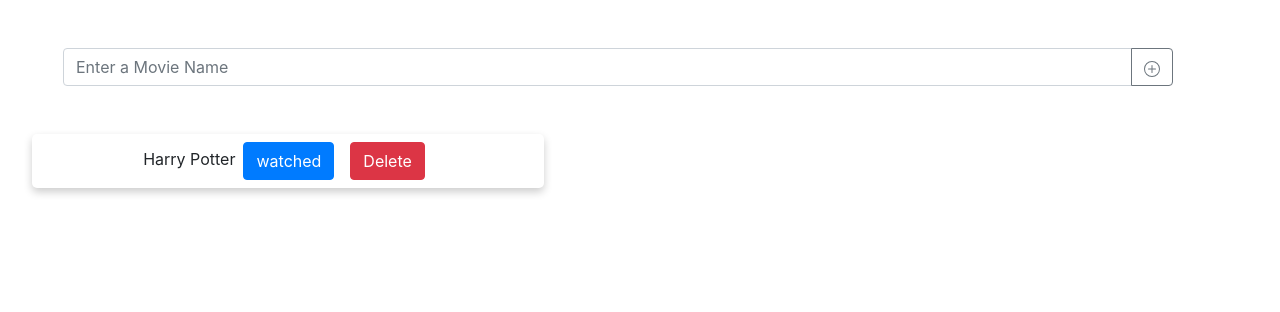
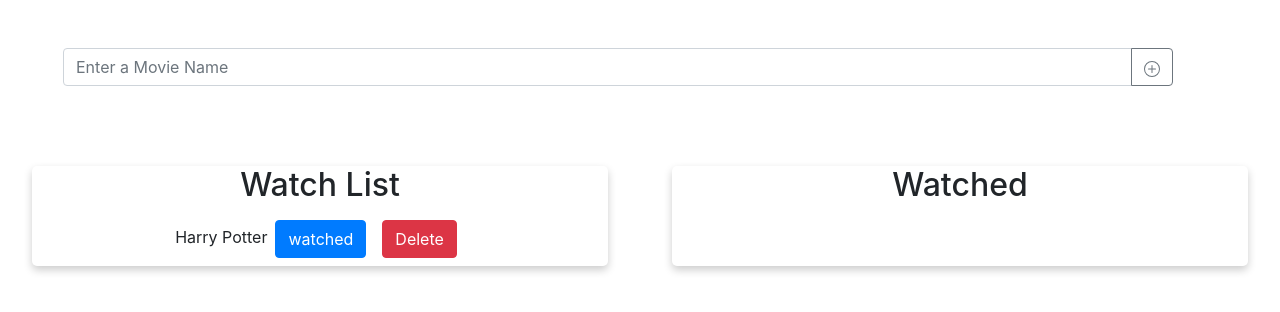
Before and after one commit to Nadeemalqattan/watching-list, a React (Create React App) app: page / in a window 1280 px wide. Shown: the top 312 px of the page. Built offline with nearby package versions, Linux system fonts and the light colour scheme.

Commit message:
styling edits

```diff
--- a/src/components/Movie.js
+++ b/src/components/Movie.js
@@ -1,15 +1,14 @@
+import { MovieWrapper } from "../styles";
 import DeleteButton from "./buttons/DeleteButton";
 import UpdateButton from "./buttons/UpdateButton";
 
 const Movie = ({ movie }) => {
   return (
-    <>
+    <MovieWrapper>
       {movie.name}
-      <span>
-        <UpdateButton movie={movie} />
-        <DeleteButton movieId={movie.id} />
-      </span>
-    </>
+      <UpdateButton movie={movie} />
+      <DeleteButton movieId={movie.id} />
+    </MovieWrapper>
   );
 };
 export default Movie;
--- a/src/components/MoviesLists.js
+++ b/src/components/MoviesLists.js
@@ -1,6 +1,6 @@
 import { useSelector } from "react-redux";
 import MovieList from "./MovieList";
-import { MovieWrapper } from "../styles";
+import { ListWrapper, Lists } from "../styles";
 
 const MoviesLists = () => {
   const allMovies = useSelector((state) => state.movies);
@@ -10,14 +10,18 @@ const MoviesLists = () => {
   const watchedlist = allMovies.filter((movie) => movie.list === "watched");
 
   return (
-    <>
-      <MovieWrapper>
-        <MovieList list={watchlist} />
-      </MovieWrapper>
-      <MovieWrapper>
-        <MovieList list={watchedlist} />
-      </MovieWrapper>
-    </>
+    <div>
+      <Lists>
+        <ListWrapper size={1}>
+          <h2>Watch List</h2>
+          <MovieList list={watchlist} />
+        </ListWrapper>
+        <ListWrapper size={1}>
+          <h2>Watched</h2>
+          <MovieList list={watchedlist} />
+        </ListWrapper>
+      </Lists>
+    </div>
   );
 };
 
--- a/src/styles.js
+++ b/src/styles.js
@@ -31,20 +31,34 @@ export const HomeImage = styled.img`
 //   }
 // `;
 
-export const ListWrapper = styled.div`
-  align-items: center;
-  justify-content: center;
-  display: flex-wrap;
+export const Lists = styled.div`
+  display: flex;
 `;
 
-export const MovieWrapper = styled.div`
+export const ListWrapper = styled.div`
+  display: flex-wrap;
+  flex: ${(props) => props.size};
+
   box-shadow: 0 4px 8px 0 rgba(0, 0, 0, 0.2);
   transition: 0.3s;
   border-radius: 5px;
   width: 40%;
   margin: 2em;
-  display: block;
 
+  button {
+    margin: 0.5em;
+  }
+
+  p {
+    text-align: left;
+  }
+
+  h2 {
+    text-align: center;
+  }
+`;
+
+export const MovieWrapper = styled.div`
   button {
     margin: 0.5em;
   }
```
Also changed, not shown: 1 other file (tests, documents, lock files or other folders).
